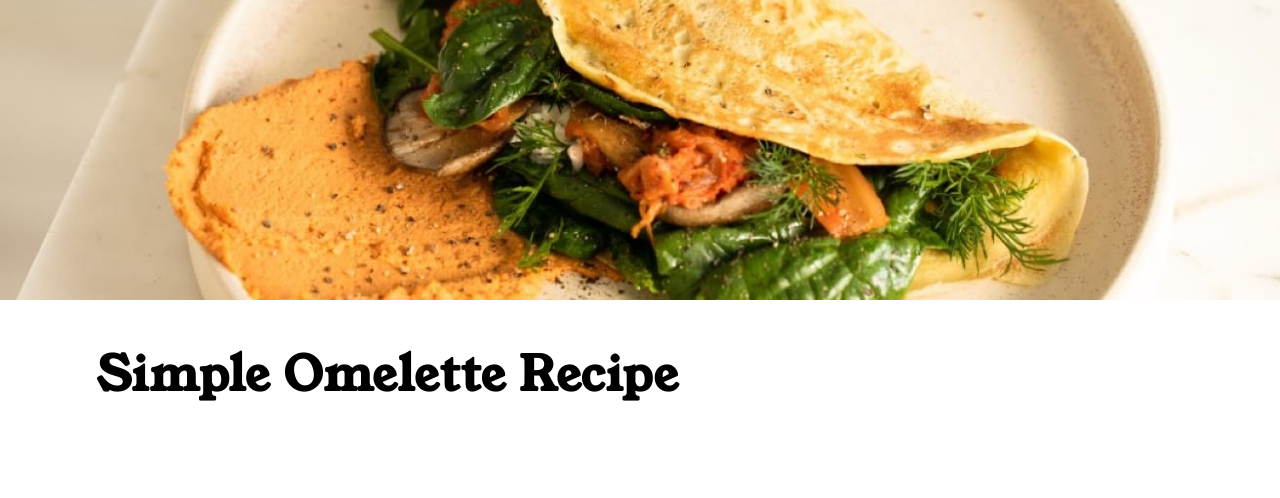
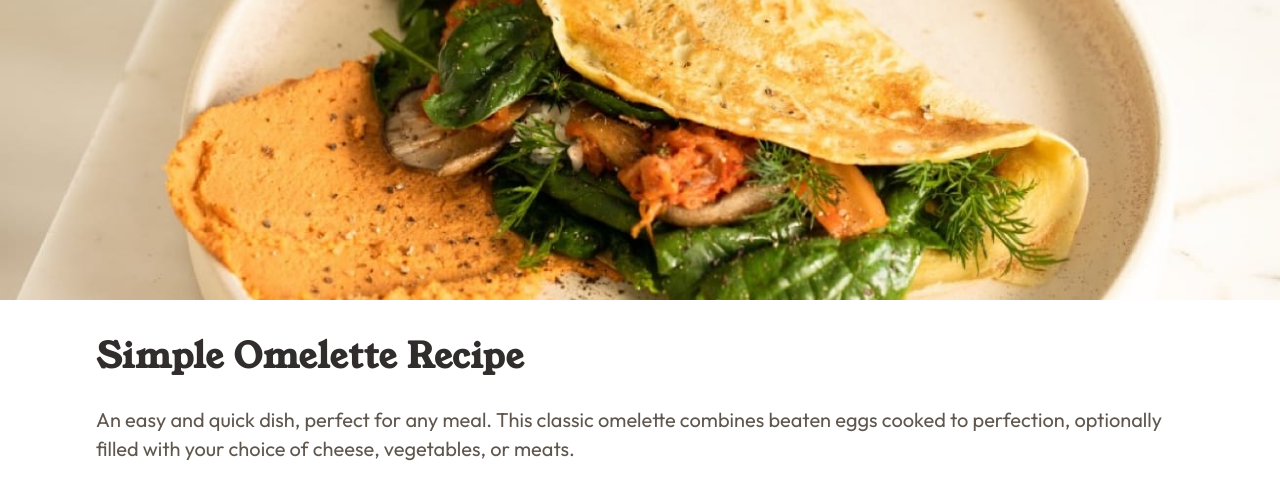
Before and after one commit to branham-dev/recipe-page-t2g, a plain HTML site: page index.html in a window 1280 px wide. Drawn offline with Linux system fonts and the light colour scheme.

Commit message:
modify header

```diff
--- a/index.html
+++ b/index.html
@@ -12,7 +12,11 @@
 				<img src="./assets/images/image-omelette.jpeg" alt="omelette image" class="header__image" />
 			</figure>
 			<section class="header__section">
-				<h1 class="header__tittle">Simple Omelette Recipe</h1>
+				<h1 class="header__title">Simple Omelette Recipe</h1>
+				<p class="header__description">
+					An easy and quick dish, perfect for any meal. This classic omelette combines beaten eggs cooked
+					to perfection, optionally filled with your choice of cheese, vegetables, or meats.
+				</p>
 			</section>
 		</header>
 	</body>
--- a/style.css
+++ b/style.css
@@ -8,7 +8,8 @@
 	--color-rose-800: hsl(332, 51%, 32%);
 	--color-rose-50: hsl(330, 100%, 98%);
 
-	--space-blocks: 2.57rem;
+	--space-blocks: 2rem;
+	--space-content: 1.5rem;
 	--width-edge: 85%;
 }
 
@@ -37,7 +38,7 @@
 }
 
 body {
-    font-family: "young-serif"
+	font-family: "outfit";
 }
 
 img {
@@ -52,7 +53,7 @@ img {
 .header__figure {
 	width: 100%;
 	height: 300px;
-    margin-bottom: var(--space-blocks);
+	margin-bottom: var(--space-blocks);
 }
 
 .header__image {
@@ -62,11 +63,20 @@ img {
 }
 
 .header__section {
-    width: var(--width-edge);
-    margin: 0 auto;
+	width: var(--width-edge);
+	margin: 0 auto;
 }
 
-.header__tittle {
-    font-size: 3rem;
-    letter-spacing: 0.05rem;
+.header__title {
+	font-size: 2.18rem;
+	letter-spacing: 0.05rem;
+    color: var(--color-stone-900);
+    font-family: "young-serif";
+    margin-bottom: var(--space-content);
 }
+
+.header__description {
+    color: var(--color-stone-600);
+    font-size: 1.25rem;
+    line-height: 1.45;
+}
```
